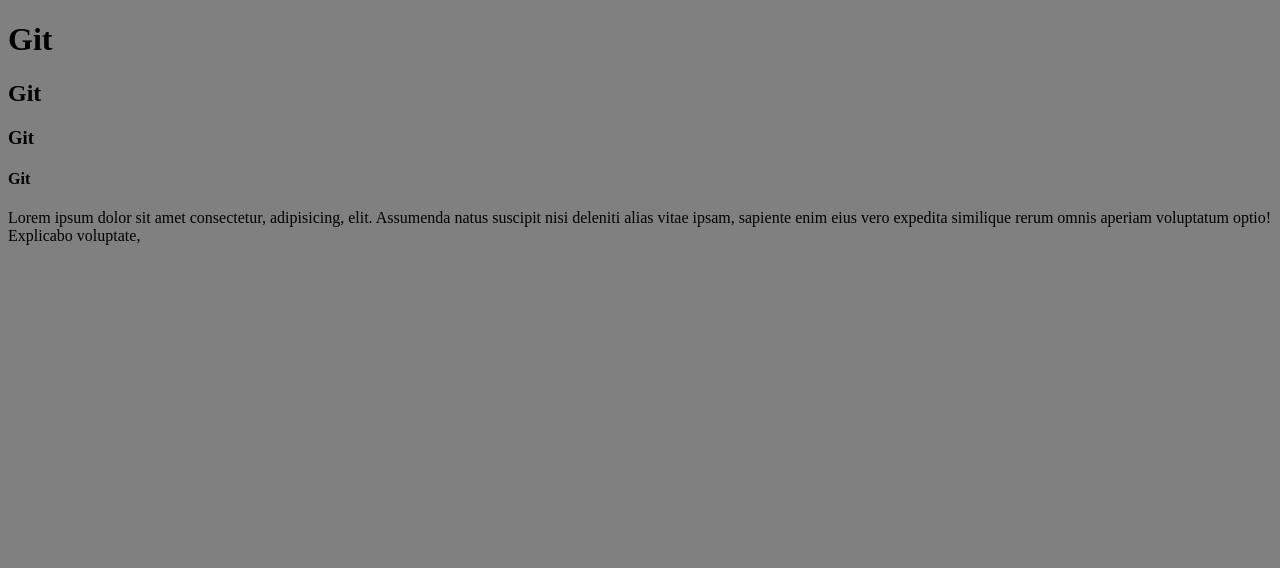
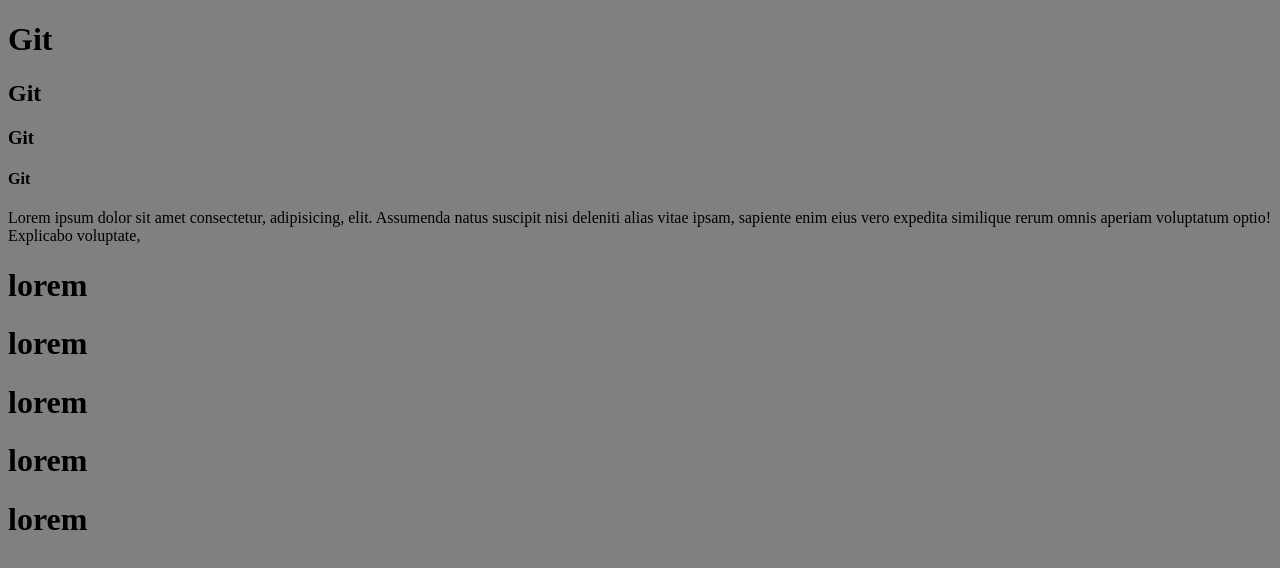
Before and after one commit to DSK134/1234, a plain HTML site: page index.html in a window 1280 px wide. Drawn offline with Linux system fonts and the light colour scheme.

Commit message:
Update index.html

```diff
--- a/index.html
+++ b/index.html
@@ -13,6 +13,12 @@
 	<h4>Git</h4>
 	<p>Lorem ipsum dolor sit amet consectetur, adipisicing, elit. Assumenda natus suscipit nisi deleniti alias vitae ipsam, sapiente enim eius vero expedita similique rerum omnis aperiam voluptatum optio! Explicabo voluptate,</p>
 
+	<h1>lorem</h1>
+	<h1>lorem</h1>
+	<h1>lorem</h1>
+	<h1>lorem</h1>
+	<h1>lorem</h1>
+
 
 </body>
 </html>
```
